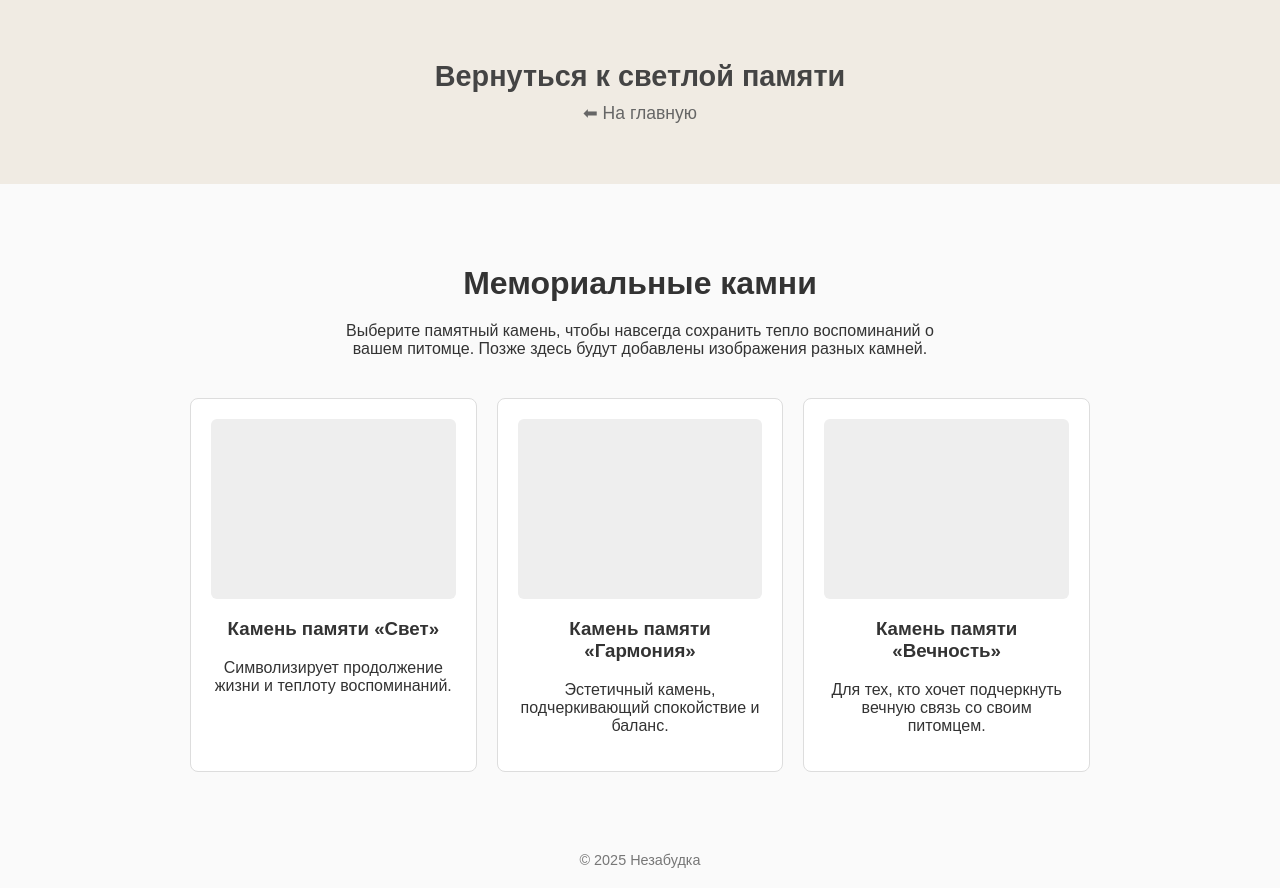
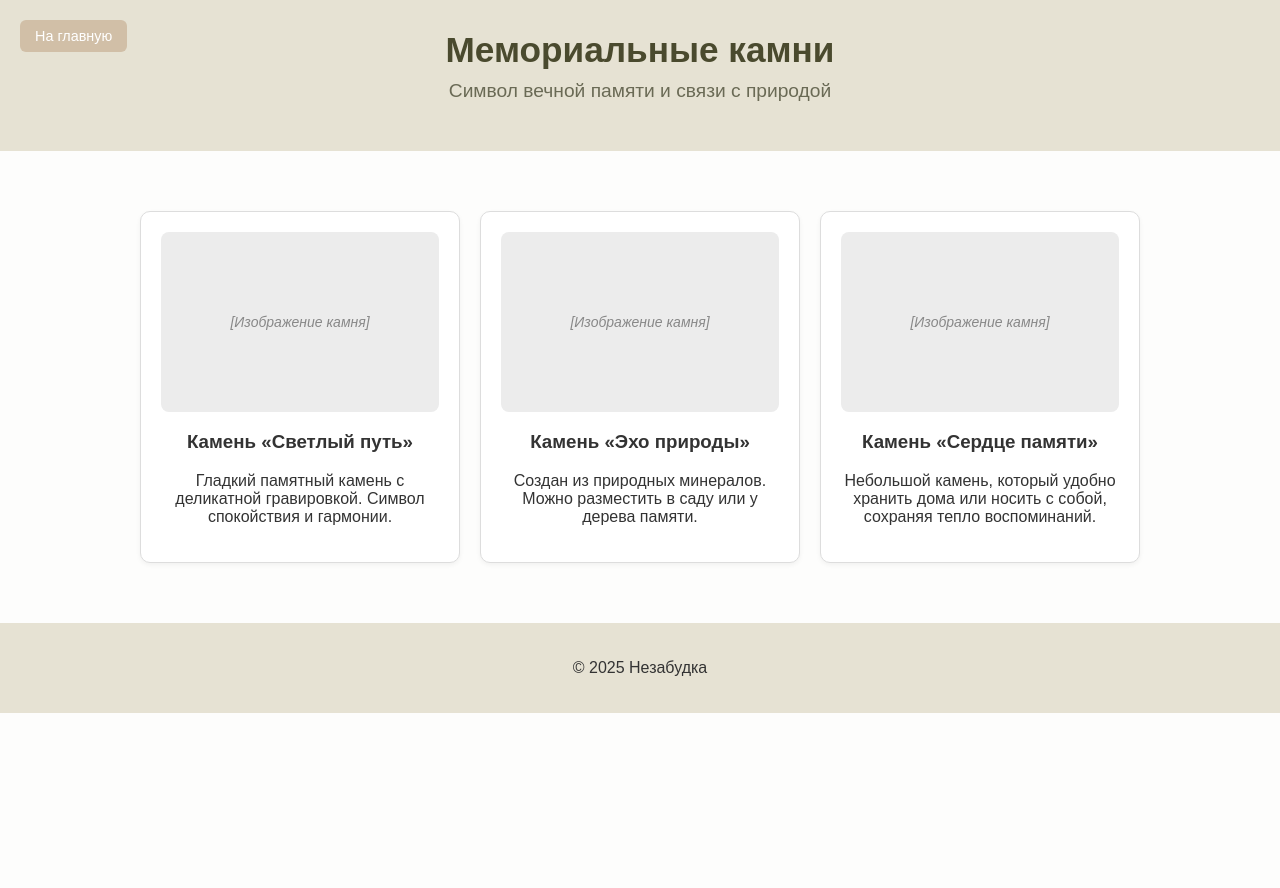
Before and after one commit to 4orgetmenot6/4orgetmenot6.github.io, a plain HTML site: page stones.html in a window 1280 px wide. After the commit the page ends 800 px from the top, so only its background shows below. Drawn offline with Linux system fonts and the light colour scheme.

Commit message:
Update stones.html

```diff
--- a/stones.html
+++ b/stones.html
@@ -3,52 +3,56 @@
 <head>
   <meta charset="UTF-8">
   <meta name="viewport" content="width=device-width, initial-scale=1.0">
-  <title>Мемориальные камни</title>
+  <title>Мемориальные камни | Незабудка</title>
   <style>
     body {
+      font-family: Arial, sans-serif;
       margin: 0;
-      font-family: Arial, sans-serif;
-      background-color: #fafafa;
+      padding: 0;
+      background-color: #fdfdfc;
       color: #333;
     }
 
-    /* Блок возврата */
-    .return-hero {
-      display: block;
-      background-color: #f8f4ef; /* цвет как на главной */
-      color: #333;
+    header {
+      background-color: #e6e2d3;
       text-align: center;
-      padding: 60px 20px;
-      text-decoration: none;
-      transition: background 0.3s;
+      padding: 30px 20px;
+      position: relative;
     }
 
-    .return-hero h2 {
+    header h1 {
       margin: 0;
-      font-size: 1.8em;
-      color: #444;
+      font-size: 2.2em;
+      color: #4a4a2e;
     }
 
-    .return-hero p {
-      margin: 10px 0 0;
-      font-size: 1.1em;
-      color: #666;
+    header p {
+      font-size: 1.2em;
+      margin-top: 10px;
+      color: #6a6a55;
     }
 
-    .return-hero:hover {
-      background-color: #f0ebe3;
+    .back-button {
+      position: absolute;
+      left: 20px;
+      top: 20px;
+      background: #d1bfa7;
+      color: #fff;
+      padding: 8px 15px;
+      text-decoration: none;
+      border-radius: 6px;
+      font-size: 0.9em;
+      transition: background 0.2s;
     }
 
-    /* Контент */
-    .container {
-      max-width: 900px;
+    .back-button:hover {
+      background: #b9a387;
+    }
+
+    main {
+      max-width: 1000px;
       margin: 40px auto;
       padding: 20px;
-    }
-
-    h1 {
-      text-align: center;
-      margin-bottom: 20px;
     }
 
     .stones-grid {
@@ -60,74 +64,70 @@
     .stone-card {
       background: #fff;
       border: 1px solid #ddd;
+      border-radius: 10px;
       padding: 20px;
-      border-radius: 8px;
       text-align: center;
-      transition: transform 0.2s, box-shadow 0.2s;
+      box-shadow: 0 2px 5px rgba(0,0,0,0.05);
+      transition: transform 0.2s;
     }
 
     .stone-card:hover {
       transform: translateY(-5px);
-      box-shadow: 0 4px 12px rgba(0,0,0,0.1);
     }
 
     .stone-placeholder {
       width: 100%;
       height: 180px;
-      background: #eee;
-      border-radius: 6px;
+      background-color: #ececec;
+      border-radius: 8px;
       margin-bottom: 15px;
+      display: flex;
+      align-items: center;
+      justify-content: center;
+      color: #888;
+      font-size: 14px;
+      font-style: italic;
     }
 
     footer {
+      background-color: #e6e2d3;
       text-align: center;
       padding: 20px;
       margin-top: 40px;
-      font-size: 0.9em;
-      color: #777;
     }
   </style>
 </head>
 <body>
+  <header>
+    <a href="index.html" class="back-button">На главную</a>
+    <h1>Мемориальные камни</h1>
+    <p>Символ вечной памяти и связи с природой</p>
+  </header>
 
-  <!-- Блок возврата -->
-  <a href="index.html" class="return-hero">
-    <h2>Вернуться к светлой памяти</h2>
-    <p>⬅ На главную</p>
-  </a>
-
-  <!-- Контент -->
-  <div class="container">
-    <h1>Мемориальные камни</h1>
-    <p style="text-align: center; max-width: 600px; margin: 0 auto 40px;">
-      Выберите памятный камень, чтобы навсегда сохранить тепло воспоминаний о вашем питомце.
-      Позже здесь будут добавлены изображения разных камней.
-    </p>
-
+  <main>
     <div class="stones-grid">
       <div class="stone-card">
-        <div class="stone-placeholder"></div>
-        <h3>Камень памяти «Свет»</h3>
-        <p>Символизирует продолжение жизни и теплоту воспоминаний.</p>
+        <div class="stone-placeholder">[Изображение камня]</div>
+        <h3>Камень «Светлый путь»</h3>
+        <p>Гладкий памятный камень с деликатной гравировкой. Символ спокойствия и гармонии.</p>
       </div>
 
       <div class="stone-card">
-        <div class="stone-placeholder"></div>
-        <h3>Камень памяти «Гармония»</h3>
-        <p>Эстетичный камень, подчеркивающий спокойствие и баланс.</p>
+        <div class="stone-placeholder">[Изображение камня]</div>
+        <h3>Камень «Эхо природы»</h3>
+        <p>Создан из природных минералов. Можно разместить в саду или у дерева памяти.</p>
       </div>
 
       <div class="stone-card">
-        <div class="stone-placeholder"></div>
-        <h3>Камень памяти «Вечность»</h3>
-        <p>Для тех, кто хочет подчеркнуть вечную связь со своим питомцем.</p>
+        <div class="stone-placeholder">[Изображение камня]</div>
+        <h3>Камень «Сердце памяти»</h3>
+        <p>Небольшой камень, который удобно хранить дома или носить с собой, сохраняя тепло воспоминаний.</p>
       </div>
     </div>
-  </div>
+  </main>
 
   <footer>
-    © 2025 Незабудка
+    <p>© 2025 Незабудка</p>
   </footer>
-
 </body>
 </html>
```
